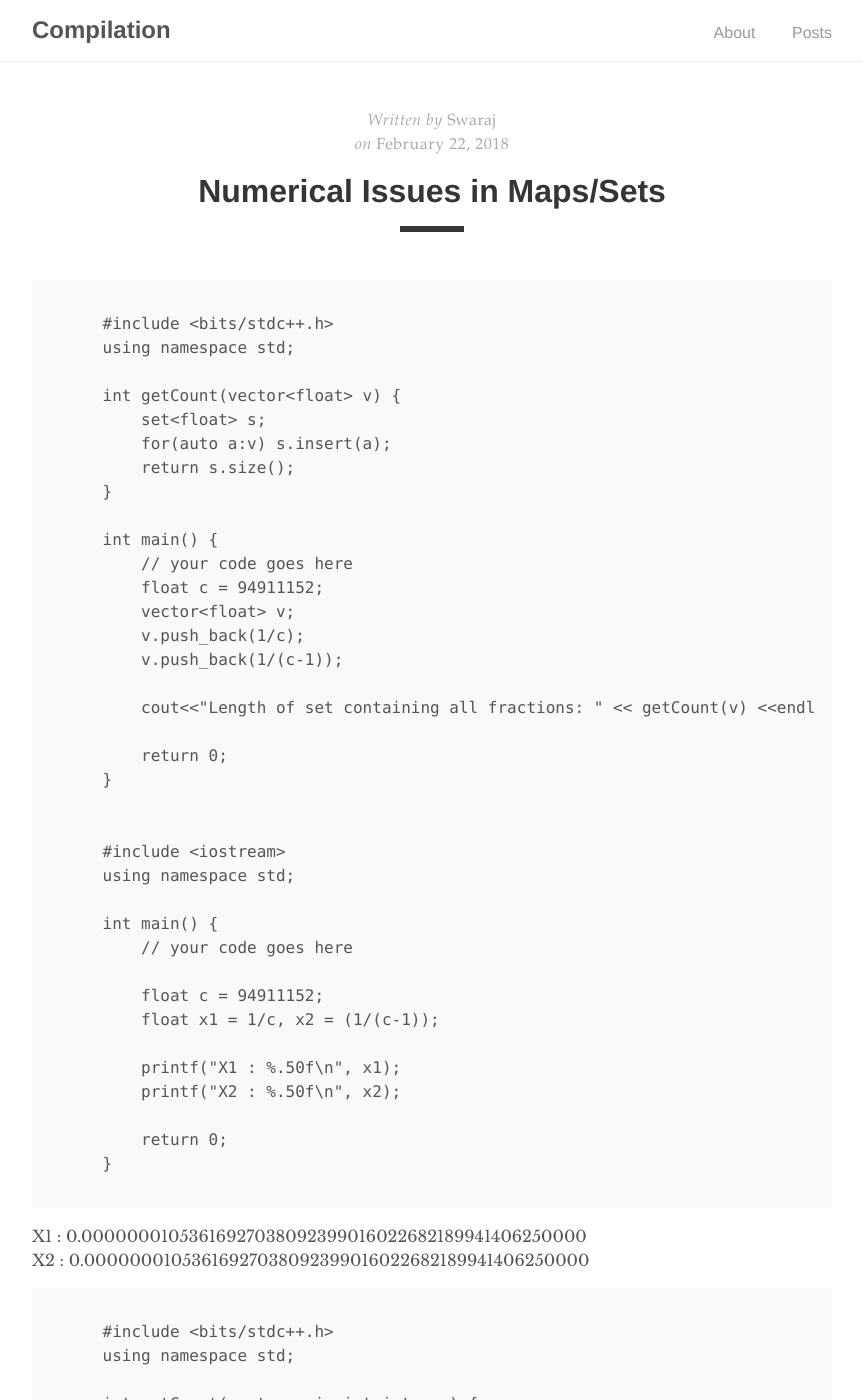
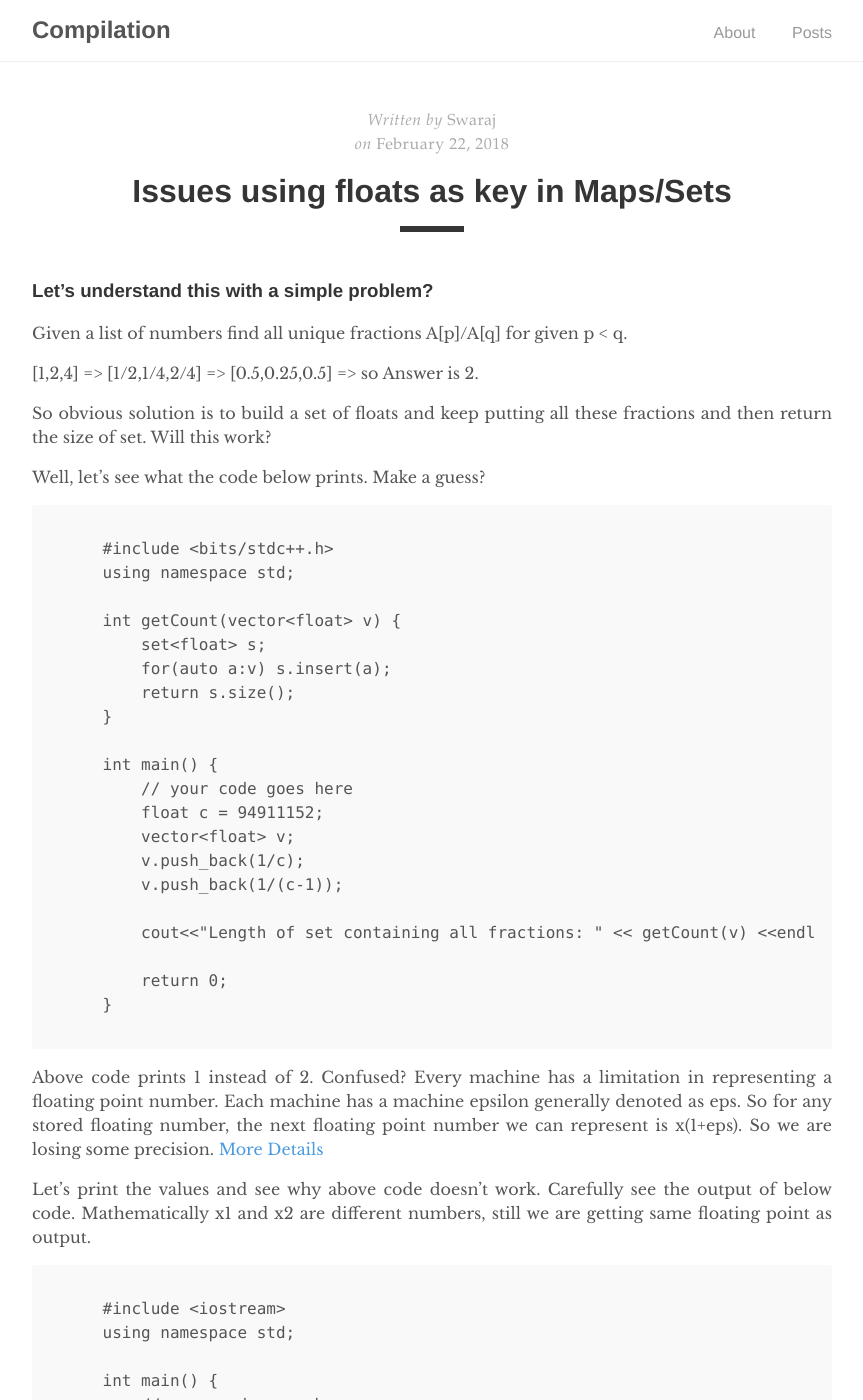
Before and after one commit to Swarajk7/swarajk7.github.io, a Jekyll site: the page built from _posts/2018-02-22-floatingpointissue.md, in a window 1280 px wide and 1400 px high. Shown: the whole window, without its empty margins (208-1071 px from the left). Built offline with Jekyll 4.4.1, drawn with Linux system fonts in a browser that asks for light colours; some of the changed text lies outside the part shown.

Commit message:
Added content for float issue post

```diff
--- a/_posts/2018-02-22-floatingpointissue.md
+++ b/_posts/2018-02-22-floatingpointissue.md
@@ -1,8 +1,16 @@
 ---
 layout: post
-title: "Numerical Issues in Maps/Sets"
+title: "Issues using floats as key in Maps/Sets"
 author: "Swaraj"
 ---
+### Let's understand this with a simple problem?
+Given a list of numbers find all unique fractions A[p]/A[q] for given p < q.
+
+[1,2,4] => [1/2,1/4,2/4] => [0.5,0.25,0.5] => so Answer is 2.
+
+So obvious solution is to build a set of floats and keep putting all these fractions and then return the size of set. Will this work?
+
+Well, let's see what the code below prints. Make a guess?
 
         #include <bits/stdc++.h>
         using namespace std;
@@ -25,6 +33,9 @@ author: "Swaraj"
             return 0;
         }
 
+Above code prints 1 instead of 2. Confused? Every machine has a limitation in representing a floating point number. Each machine has a machine epsilon generally denoted as eps. So for any stored floating number, the next floating point number we can represent is x(1+eps). So we are losing some precision. [More Details](https://www.mathworks.com/help/matlab/ref/eps.html)
+
+Let's print the values and see why above code doesn't work. Carefully see the output of below code. Mathematically x1 and x2 are different numbers, still we are getting same floating point as output.
 
         #include <iostream>
         using namespace std;
@@ -44,6 +55,8 @@ author: "Swaraj"
 
 X1 : 0.00000001053616927038092399016022682189941406250000<br>
 X2 : 0.00000001053616927038092399016022682189941406250000
+
+So if we want to use A[p]/A[q] as fraction, we need to pull out some math. For any given fraction we can reduce this to its irreducible fraction representation and then use those numerator and denominator pair as key. Ex: 2/4 can be represented as 1/2. So we can store 2/4 as a pair (1,2) instead storing it as 0.5. for above example we can store x1 and x2 as 2 different numbers. (1,94911152) and (1,94911151). This is now error free. To reduce the fraction we can diving both num and den by gcd(num,den). See the code below for an idea.
 
         #include <bits/stdc++.h>
         using namespace std;
@@ -70,3 +83,8 @@ X2 : 0.00000001053616927038092399016022682189941406250000
 
             return 0;
         }
+
+This idea can be applied in many problem settings.
+
+Sample problem:
+[Max Points in A Line](https://leetcode.com/problems/max-points-on-a-line/description/)
```
